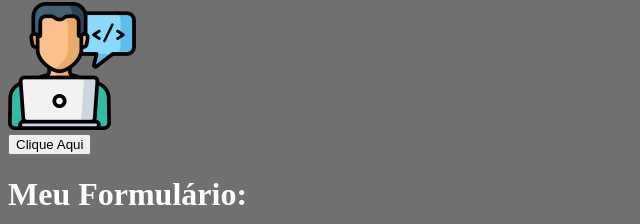
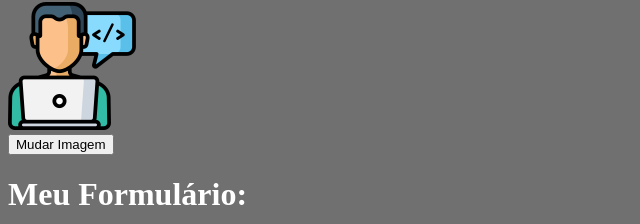
Before and after one commit to lealalves/2-projeto-vue, a Vue app: page / in a window 1280 px wide. Shown: the part 1017-1241 px from the top of the page, without its empty margins (0-640 px from the left). Built offline with nearby package versions, Linux system fonts and the light colour scheme.

Commit message:
Uso do Emit

```diff
--- /dev/null
+++ b/src/components/MudarImagem.vue
@@ -0,0 +1,12 @@
+<template>
+    <div>
+        <button @click="$emit('trocarImg')">Mudar Imagem</button>
+    </div>
+</template>
+
+<script>
+export default {
+    name: 'MudarImagem',
+    emits: ['trocarImg']
+}
+</script>
--- a/src/components/Picture.vue
+++ b/src/components/Picture.vue
@@ -1,24 +1,28 @@
 <template>
     <div>
         <img :src="avatar" :alt="descricao">
-        <Reutilizacao />
+        <MudarImagem @trocar-img="trocarImagem" />
     </div>
 </template>
 
 <script>
-import Reutilizacao from "./Reutilizacao.vue"
-
+import MudarImagem from "./MudarImagem.vue"
 
 export default {
     name: 'Picture',
     components: {
-        Reutilizacao
+        MudarImagem
     },
     data(){
         return {
             avatar: '/img/avatar.png',
             descricao: 'Vinicius Leal'
         }
+    },
+    methods: {
+        trocarImagem() {
+            this.avatar = 'img/avatar2.png'
+        }
     }
 }
 </script>
```
Also changed, not shown: public/img/avatar2.png (added).
